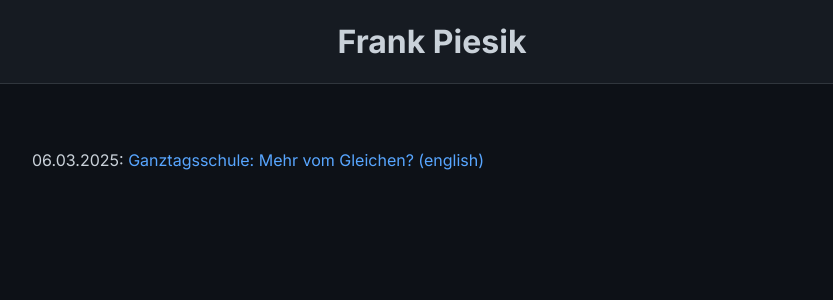
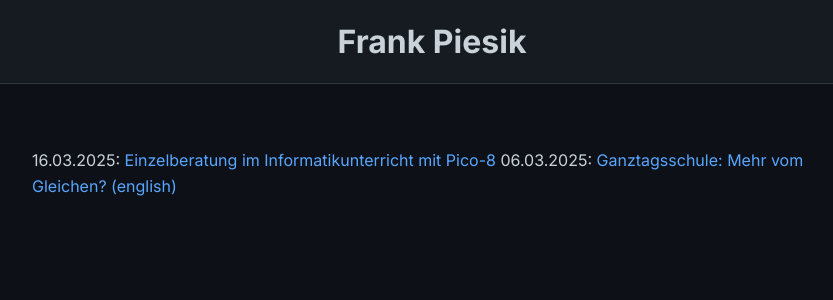
Before and after one commit to fpiesik/blog, a Jekyll site: the page built from index.md, in a window 1280 px wide. Shown: the top 300 px of the page, without its empty margins (208-1041 px from the left). Built offline with Jekyll 4.4.1, drawn with Linux system fonts in a browser that asks for light colours.

Commit message:
Update index.md

```diff
--- a/index.md
+++ b/index.md
@@ -3,4 +3,5 @@ title: Meine Startseite
 layout: default
 ---
 
+16.03.2025: [Einzelberatung im Informatikunterricht mit Pico-8](https://fpiesik.github.io/blog/Einzelberatung_im_Informatikunterricht_mit_Pico-8.html)
 06.03.2025: [Ganztagsschule: Mehr vom Gleichen?](https://fpiesik.github.io/blog/Ganztagsschule:_Mehr_vom_Gleichen.htm) [(english)](https://fpiesik.github.io/blog/Full-Day_Schooling:_More_of_the_Same.htm)
```
